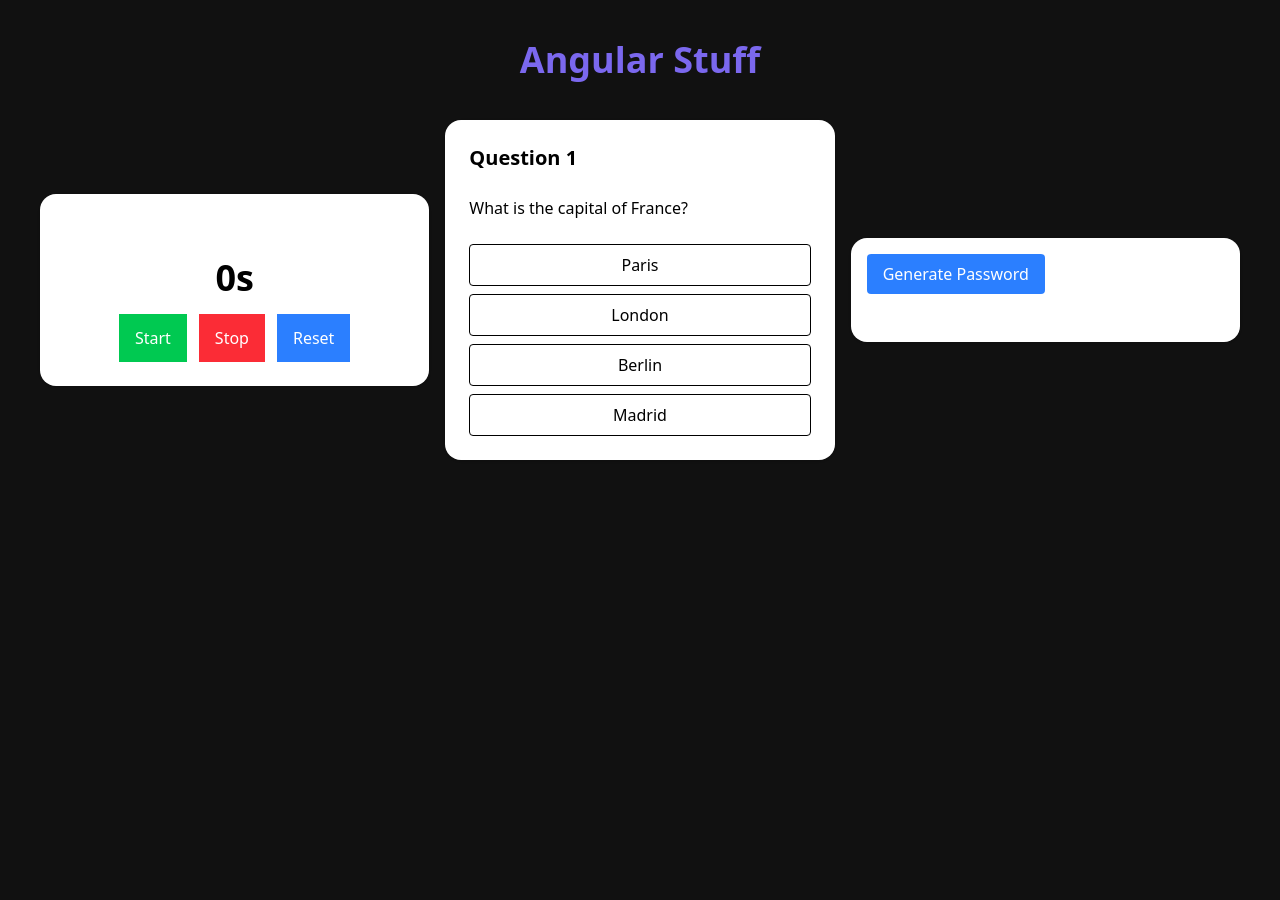
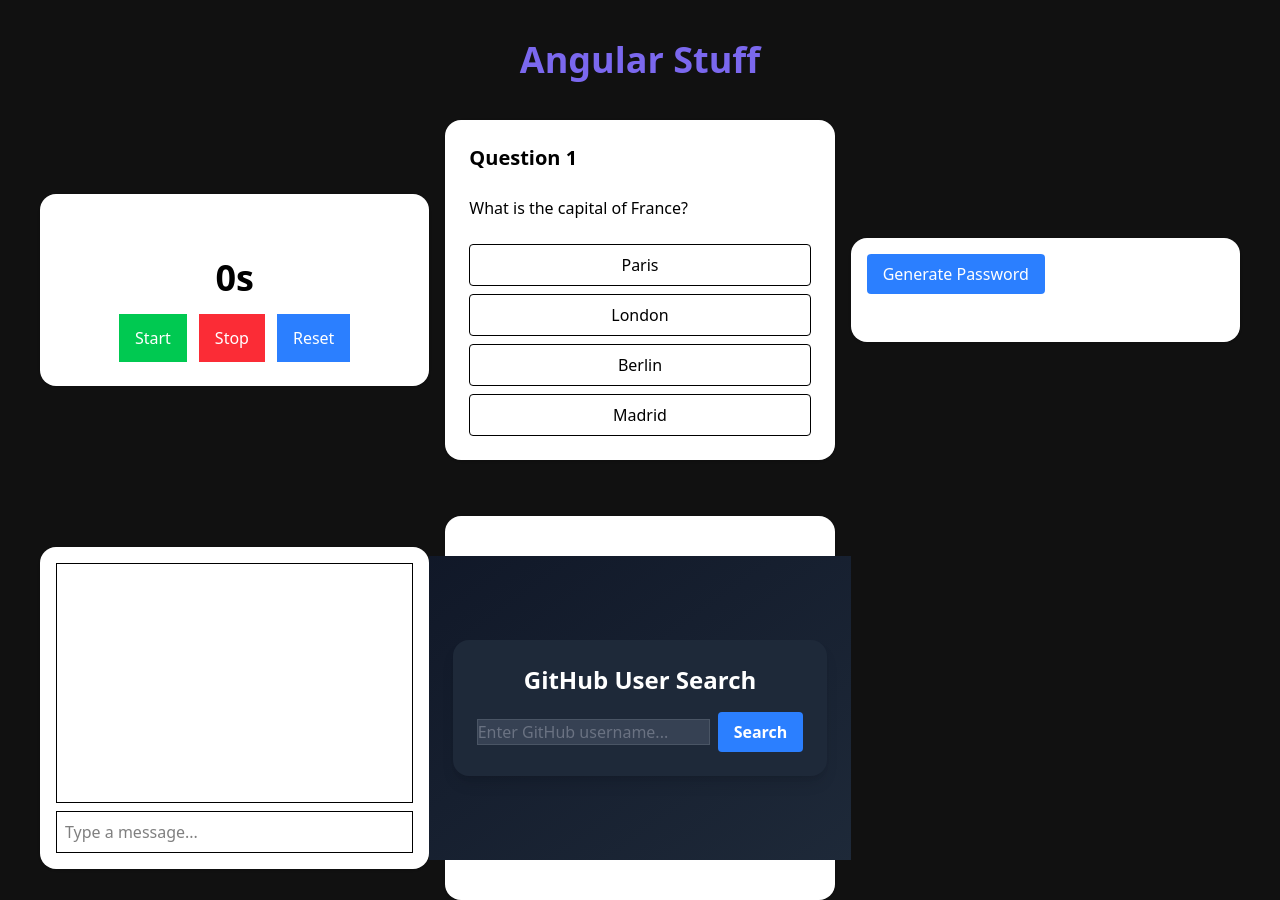
Before and after one commit to alex-papineau/angular-stuff, an Angular app: page / in a window 1280 px wide. Before the commit the page ends 800 px from the top, so only its background shows below. Built offline with nearby package versions, Linux system fonts and the light colour scheme.

Commit message:
feat: add chat UI and GitHub user search components to app imports and template

```diff
--- a/src/app/app.html
+++ b/src/app/app.html
@@ -2,8 +2,10 @@
     <h1 class="text-center text-4xl font-bold mt-10">Angular Stuff</h1>
 </div>
 <div
-    class="grid grid-cols-1 lg:grid-cols-3 mx-10 gap-x-4 items-center justify-center">
+    class="grid grid-cols-1 lg:grid-cols-3 mx-10 gap-4 items-center justify-center">
     <app-stopwatch></app-stopwatch>
     <app-quiz></app-quiz>
     <app-password-generator></app-password-generator>
+    <app-chat-ui></app-chat-ui>
+    <app-github-user-search-ui></app-github-user-search-ui>
 </div>
--- a/src/app/app.ts
+++ b/src/app/app.ts
@@ -3,10 +3,12 @@ import { RouterOutlet } from '@angular/router';
 import { Stopwatch } from './stopwatch/stopwatch';
 import { Quiz } from './quiz/quiz';
 import { PasswordGenerator } from './password-generator/password-generator';
+import { ChatUI } from './chat-ui/chat-ui';
+import { GithubUserSearchUI } from './github-user-search-ui/github-user-search-ui';
 
 @Component({
   selector: 'app-root',
-  imports: [Stopwatch, Quiz, PasswordGenerator],
+  imports: [Stopwatch, Quiz, PasswordGenerator, ChatUI, GithubUserSearchUI],
   templateUrl: './app.html',
   styleUrl: './app.css'
 })
```
